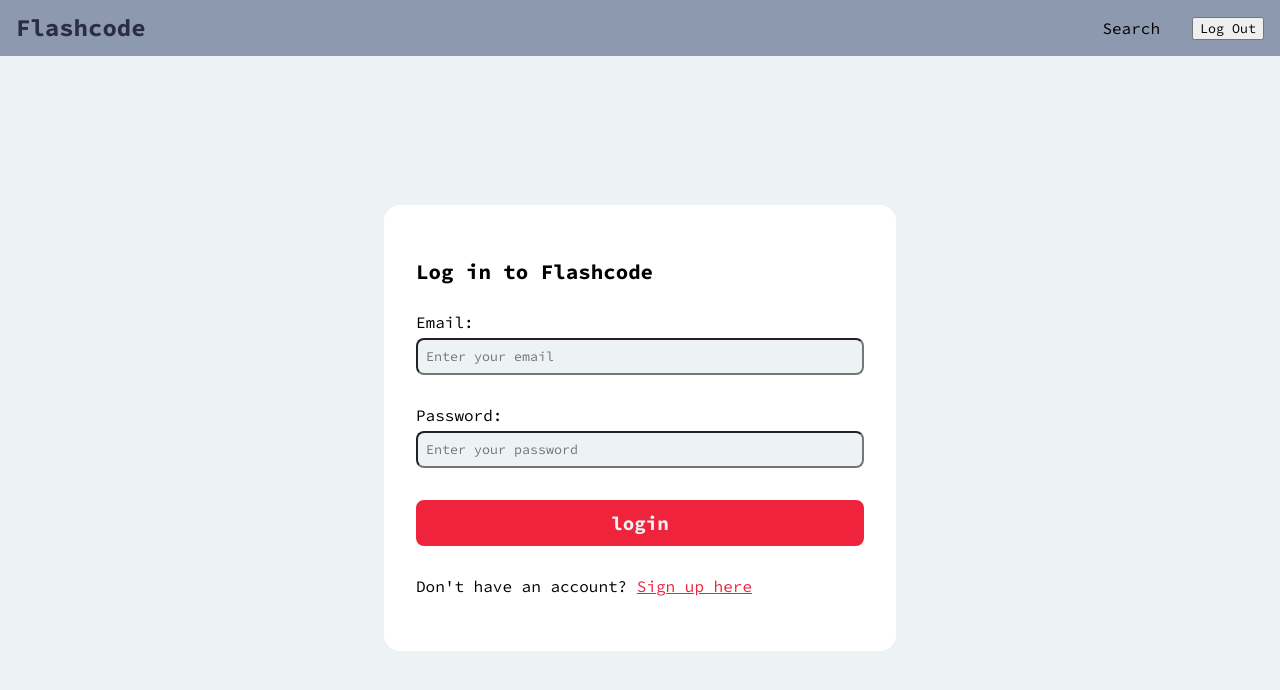
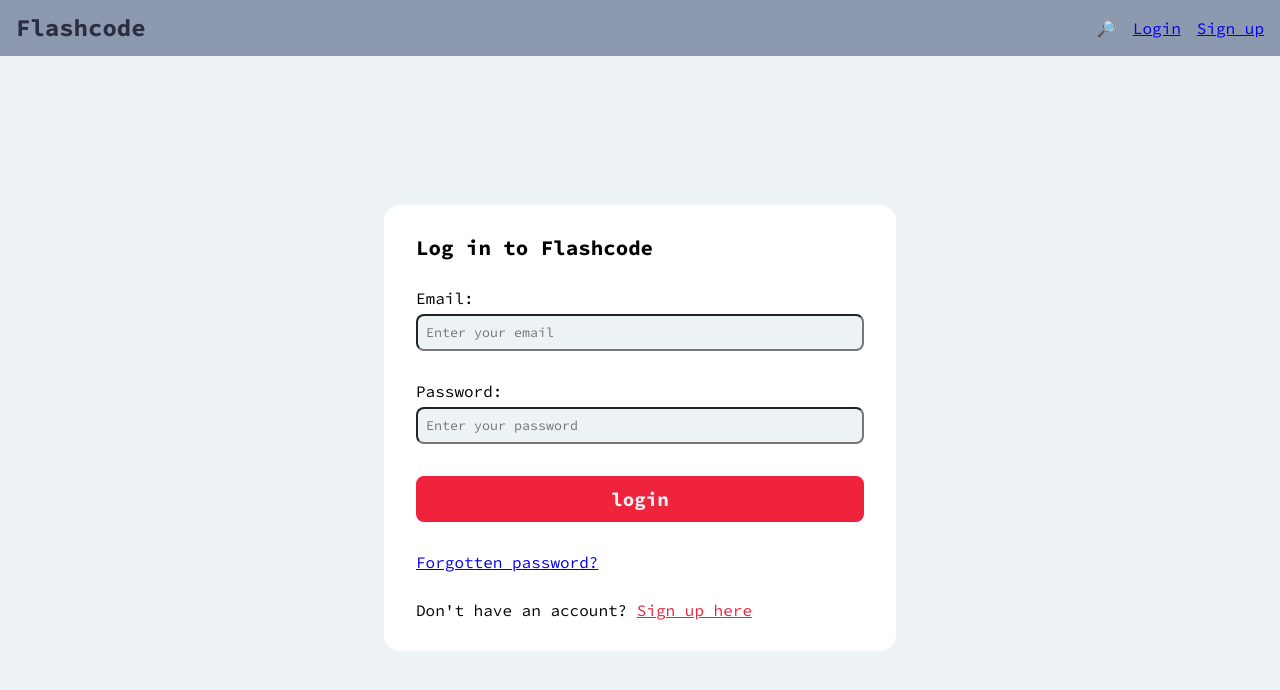
Before and after one commit to benjaminrae/flashcodes, a React (Create React App) app: page /login in a window 1280 px wide. Shown: the top 690 px of the page. Built offline with nearby package versions, Linux system fonts and the light colour scheme; no server answers.

Commit message:
plan for more components

```diff
--- a/package.json
+++ b/package.json
@@ -13,6 +13,7 @@
     "firebase": "^9.9.4",
     "react": "^18.2.0",
     "react-dom": "^18.2.0",
+    "react-firebase-hooks": "^5.0.3",
     "react-router-dom": "^6.3.0",
     "react-scripts": "5.0.1",
     "typescript": "^4.8.3",
--- a/src/Components/App/App.tsx
+++ b/src/Components/App/App.tsx
@@ -7,7 +7,8 @@ import Dashboard from "../Dashboard/Dashboard";
 import { BrowserRouter as Router, Routes, Route } from "react-router-dom";
 import { AuthProvider } from "../../contexts/AuthContext";
 import PrivateRoute from "../PrivateRoute/PrivateRoute";
-
+import ForgotPassword from "../ForgotPassword/ForgotPassword";
+import Profile from "../Profile/Profile";
 function App() {
     return (
         <div className="app">
@@ -21,6 +22,11 @@ function App() {
                             </Route>
                             <Route path="/signup" element={<Signup />} />
                             <Route path="/login" element={<Login />} />
+                            <Route
+                                element={<ForgotPassword />}
+                                path="/forgot-password"
+                            />
+                            <Route element={<Profile />} path="/profile" />
                         </Routes>
                     </AuthProvider>
                 </Router>
--- a/src/Components/Dashboard/Dashboard.tsx
+++ b/src/Components/Dashboard/Dashboard.tsx
@@ -1,16 +1,24 @@
 import "./Dashboard.css";
+import { useEffect } from "react";
 import { useAuth } from "../../contexts/AuthContext";
+import { useNavigate } from "react-router-dom";
 import New from "./components/New/New";
 import Favourites from "./components/Favourites/Favourites";
 import Featured from "./components/Featured/Featured";
-
+import LogoutButton from "../LogoutButton/LogoutButton";
 const DashboardFilter = () => {
     return <div className="filter"></div>;
 };
 
 const Dashboard = () => {
     const { currentUser, logout } = useAuth();
-    console.log(currentUser);
+    const navigate = useNavigate();
+    useEffect(() => {
+        if (!currentUser) {
+            navigate("/login");
+        }
+    }, [currentUser]);
+
     return (
         <div className="dashboard">
             <div className="dashboard__main-container">
@@ -21,6 +29,14 @@ const Dashboard = () => {
             <div className="dashboard__secondary-container">
                 <DashboardFilter />
             </div>
+            {/* <button
+                onClick={() => {
+                    logout();
+                }}
+            >
+                logout
+            </button> */}
+            <LogoutButton />
         </div>
     );
 };
--- /dev/null
+++ b/src/Components/ForgotPassword/ForgotPassword.tsx
@@ -0,0 +1,7 @@
+import "./ForgotPassword.css";
+
+const ForgotPassword = () => {
+    return <>Forgot Password</>;
+};
+
+export default ForgotPassword;
--- a/src/Components/Header/Header.tsx
+++ b/src/Components/Header/Header.tsx
@@ -1,42 +1,51 @@
 import "./Header.css";
 import { useAuth } from "../../contexts/AuthContext";
-import { useEffect, useState } from "react";
+import React, { useEffect, useState } from "react";
 import { onAuthStateChanged } from "firebase/auth";
 import { auth } from "../../services/firebase/firebase";
+import { Link } from "react-router-dom";
+import LogoutButton from "../LogoutButton/LogoutButton";
 
 const Header = () => {
     const [loggedIn, setLoggedIn] = useState(false);
+    const [user, setUser] = useState<any>();
 
-    const { currentUser, logout } = useAuth();
-    console.log(currentUser);
+    const { logout } = useAuth();
     useEffect(() => {
-        const unsubscribe = onAuthStateChanged(auth, (user) => {
-            setLoggedIn(true);
+        onAuthStateChanged(auth, (user) => {
+            if (user) {
+                setUser(user);
+                setLoggedIn(true);
+            }
+            if (!user) {
+                setLoggedIn(false);
+            }
         });
-        return unsubscribe;
     }, []);
+
+    const handleLogoutClick = async (
+        event: React.MouseEvent<HTMLButtonElement>
+    ) => {
+        try {
+            await logout();
+            console.log("try");
+        } catch (error) {
+            console.log(error);
+        }
+    };
 
     return (
         <header className="header">
             <h1 className="header__title">Flashcode</h1>
             <nav className="header__nav">
                 <ul className="header__ul">
-                    <li>Search</li>
+                    <li className="header__li">🔎</li>
                     {loggedIn && (
-                        <>
-                            <li className="header__li">{currentUser.email}</li>
-                            <li>
-                                <button
-                                    className="header__button"
-                                    onClick={() => {
-                                        logout();
-                                    }}
-                                >
-                                    Log Out
-                                </button>
-                            </li>
-                        </>
+                        <li>
+                            <a href="/profile">Profile</a>
+                        </li>
                     )}
+
                     {!loggedIn && (
                         <>
                             <li className="header__li">
--- a/src/Components/Login/Login.tsx
+++ b/src/Components/Login/Login.tsx
@@ -83,6 +83,12 @@ const Login = () => {
                     value="login"
                     disabled={loading}
                 />
+                <Link
+                    to="/forgot-password"
+                    className="login-form__forgot-password"
+                >
+                    Forgotten password?
+                </Link>
                 <p>
                     Don't have an account?{" "}
                     <Link to="/signup" className="login-form__signup-link">
--- /dev/null
+++ b/src/Components/LogoutButton/LogoutButton.tsx
@@ -0,0 +1,16 @@
+import { useAuth } from "../../contexts/AuthContext";
+
+const LogoutButton = () => {
+    const { logout } = useAuth();
+    return (
+        <button
+            onClick={() => {
+                logout();
+            }}
+        >
+            Logout
+        </button>
+    );
+};
+
+export default LogoutButton;
--- /dev/null
+++ b/src/Components/Profile/Profile.tsx
@@ -0,0 +1,7 @@
+import "./Profile.css";
+
+const Profile = () => {
+    return <div className="profile"></div>;
+};
+
+export default Profile;
--- a/src/contexts/AuthContext.tsx
+++ b/src/contexts/AuthContext.tsx
@@ -64,8 +64,11 @@ export const AuthProvider = ({ children }: Props) => {
             });
     };
     const logout = () => {
+        console.log("yess");
         return signOut(auth)
-            .then(() => {})
+            .then((response) => {
+                console.log("here");
+            })
             .catch((error) => {
                 const errorCode = error.code;
                 const errorMessage = error.message;
```
Also changed, not shown: src/Components/ForgotPassword/ForgotPassword.css (added), src/Components/Profile/Profile.css (added), 1 other file (tests, documents, lock files or other folders).
